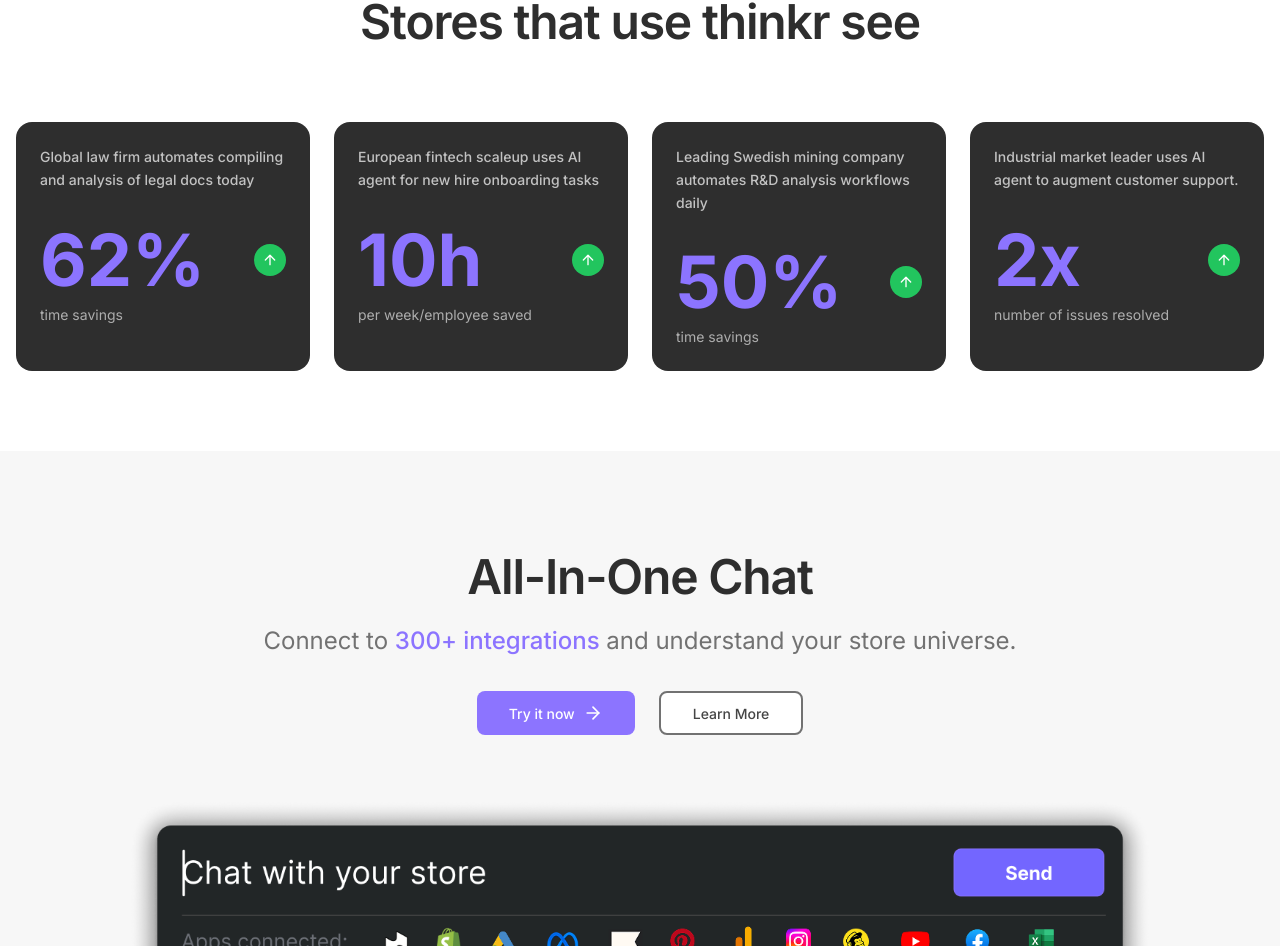
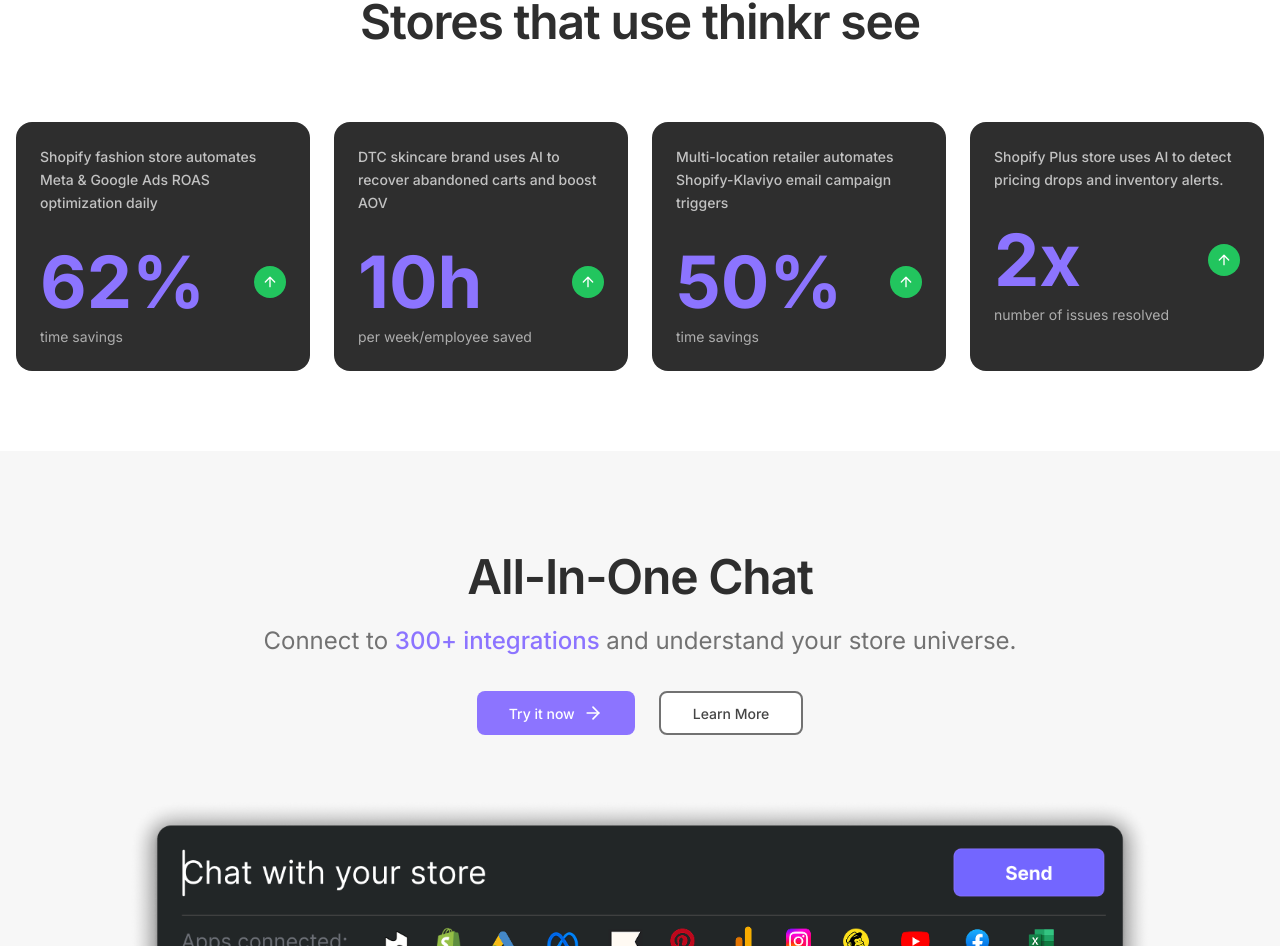
Before and after one commit to SailingSF/thinkr-landing, a Next.js app: page / in a window 1280 px wide. Shown: the part 1905-2851 px from the top of the page. Built offline with nearby package versions, Linux system fonts and the light colour scheme; no server answers.

Commit message:
Update case studies in CombinedProof component with new titles reflecting recent client success stories; ensure alignment with current marketing strategies.

```diff
--- a/src/components/CombinedProof.tsx
+++ b/src/components/CombinedProof.tsx
@@ -24,25 +24,25 @@
 // --- Case Studies Data ---
 const caseStudies = [
   {
-    title: 'Global law firm automates compiling and analysis of legal docs today',
+    title: 'Shopify fashion store automates Meta & Google Ads ROAS optimization daily',
     value: '62%',
     label: 'time savings',
     highlight: 'revenue growth'
   },
   {
-    title: 'European fintech scaleup uses AI agent for new hire onboarding tasks',
+    title: 'DTC skincare brand uses AI to recover abandoned carts and boost AOV',
     value: '10h',
     label: 'per week/employee saved',
     highlight: 'customer retention boost'
   },
   {
-    title: 'Leading Swedish mining company automates R&D analysis workflows daily',
+    title: 'Multi-location retailer automates Shopify-Klaviyo email campaign triggers',
     value: '50%',
     label: 'time savings',
     highlight: 'campaign optimization speed'
   },
   {
-    title: 'Industrial market leader uses AI agent to augment customer support.',
+    title: 'Shopify Plus store uses AI to detect pricing drops and inventory alerts.',
     value: '2x',
     label: 'number of issues resolved',
     highlight: 'operational efficiency'
```
